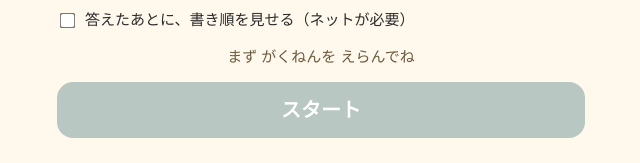
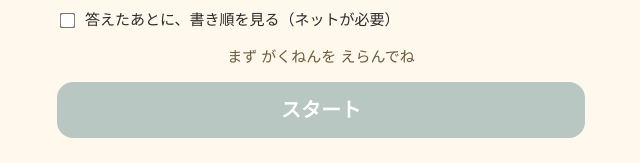
Before and after one commit to AppleRs000/kanji-site, a plain HTML site: page index.html in a window 1280 px wide. Shown: the part 725-888 px from the top of the page, 319-959 px from the left. Drawn offline with Linux system fonts and the light colour scheme.

Commit message:
Add files via upload

```diff
--- a/index.html
+++ b/index.html
@@ -39,7 +39,7 @@
       <button type="button" class="choice" data-count="20">20もん</button>
     </div>
 
-    <label class="check-option stroke-option"><input type="checkbox" id="autoStroke"> 答えたあとに、書き順を見せる（ネットが必要）</label>
+    <label class="check-option stroke-option"><input type="checkbox" id="autoStroke"> 答えたあとに、書き順を見る（ネットが必要）</label>
 
     <p id="setupNote" class="note"></p>
     <button type="button" id="startBtn" class="primary">スタート</button>
```
Also changed, not shown: 1 other file.
